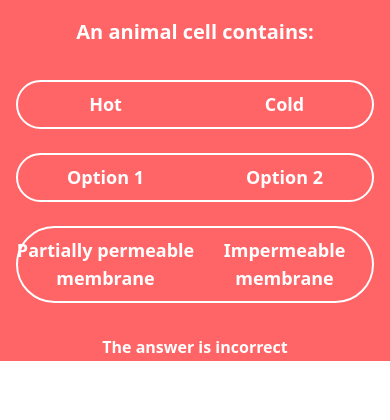
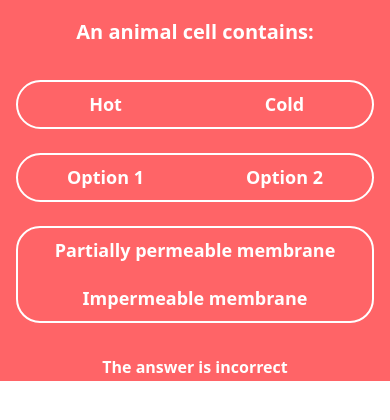
Before and after one commit to VHall1/seneca, a React (Vite) app: page / in a window 390 px wide. Shown: the top 420 px of the page. Built offline with nearby package versions, Linux system fonts and the light colour scheme.

Commit message:
implement vertical/horizontal toggles

```diff
--- a/src/components/ToggleGroup/Toggle.tsx
+++ /dev/null
@@ -1,51 +0,0 @@
-import { clsx } from "clsx";
-import { ToggleGroupIndicator } from "./ToggleGroupIndicator";
-import { QuestionType } from "./types";
-
-export function Toggle({ question, disabled, value, onChange }: ToggleProps) {
-  return (
-    <div
-      role="radiogroup"
-      className="max-w-[900px] w-full mx-auto flex outline-2 -outline-offset-2 outline-white rounded-full relative"
-    >
-      {question.options.map((option) => (
-        <label
-          className={clsx(
-            "text-center text-[18px]/[1.6] lg:text-[24px]/[1.6] font-bold flex-1 py-2.5 lg:py-5 z-10",
-            {
-              "text-gray-500": value === option.value,
-              "text-white": value !== option.value,
-            }
-          )}
-          key={option.value}
-        >
-          {option.label}
-          <input
-            name={question.id}
-            value={option.value}
-            checked={value === option.value}
-            onChange={() => onChange(option.value)}
-            disabled={disabled}
-            type="radio"
-            className="appearance-none"
-          />
-        </label>
-      ))}
-
-      <ToggleGroupIndicator
-        selectedIndex={question.options.findIndex(
-          (option) => option.value === value
-        )}
-        questionsTotal={question.options.length}
-      />
-    </div>
-  );
-}
-
-interface ToggleProps {
-  question: QuestionType;
-  disabled: boolean;
-
-  value: string;
-  onChange: (value: string) => void;
-}
--- /dev/null
+++ b/src/components/ToggleGroup/Toggle/Toggle.tsx
@@ -0,0 +1,48 @@
+import { cn } from "../../../utils/cn";
+import { QuestionType } from "../types";
+import { useToggleOverflowingContext } from "./context";
+import { ToggleGroupIndicator } from "./ToggleGroupIndicator";
+import { ToggleItem } from "./ToggleItem";
+
+export function Toggle({ question, disabled, value, onChange }: ToggleProps) {
+  const { isOverflowing } = useToggleOverflowingContext();
+
+  return (
+    <div
+      role="radiogroup"
+      className={cn(
+        "max-w-[900px] overflow-hidden w-full mx-auto flex outline-2 -outline-offset-2 outline-white rounded-full relative",
+        {
+          "flex-col rounded-3xl": isOverflowing,
+        }
+      )}
+    >
+      {question.options.map((option) => (
+        <ToggleItem
+          name={question.id}
+          label={option.label}
+          checked={value === option.value}
+          disabled={disabled}
+          value={option.value}
+          onChange={onChange}
+          key={option.value}
+        />
+      ))}
+
+      <ToggleGroupIndicator
+        selectedIndex={question.options.findIndex(
+          (option) => option.value === value
+        )}
+        questionsTotal={question.options.length}
+      />
+    </div>
+  );
+}
+
+interface ToggleProps {
+  question: QuestionType;
+  disabled: boolean;
+
+  value: string;
+  onChange: (value: string) => void;
+}
--- /dev/null
+++ b/src/components/ToggleGroup/Toggle/ToggleGroupIndicator.tsx
@@ -0,0 +1,45 @@
+import { cn } from "../../../utils/cn";
+import { useToggleOverflowingContext } from "./context";
+
+export function ToggleGroupIndicator({
+  selectedIndex,
+  questionsTotal,
+}: ToggleGroupIndicatorProps) {
+  const { isOverflowing } = useToggleOverflowingContext();
+
+  if (selectedIndex === -1) {
+    return null;
+  }
+
+  const indicatorSize = 100 / questionsTotal;
+  let style: React.CSSProperties = {};
+  if (isOverflowing) {
+    style = {
+      left: 0,
+      width: "100%",
+      height: `${indicatorSize}%`,
+      top: `${selectedIndex * indicatorSize}%`,
+    };
+  } else {
+    style = {
+      top: 0,
+      height: "100%",
+      width: `${indicatorSize}%`,
+      left: `${selectedIndex * indicatorSize}%`,
+    };
+  }
+
+  return (
+    <div
+      className={cn("absolute bg-white transition-all", {
+        "rounded-full": !isOverflowing,
+      })}
+      style={style}
+    />
+  );
+}
+
+interface ToggleGroupIndicatorProps {
+  selectedIndex: number;
+  questionsTotal: number;
+}
--- /dev/null
+++ b/src/components/ToggleGroup/Toggle/ToggleItem.tsx
@@ -0,0 +1,77 @@
+import { useEffect, useRef } from "react";
+import { cn } from "../../../utils/cn";
+import { useToggleOverflowingContext } from "./context";
+
+export function ToggleItem({
+  name,
+  label,
+  checked,
+  disabled,
+  value,
+  onChange,
+}: ToggleItemProps) {
+  const ref = useRef<HTMLLabelElement>(null);
+
+  const { setIsOverflowing } = useToggleOverflowingContext();
+  const windowSizeRef = useRef(-1);
+
+  useEffect(() => {
+    const checkOverflow = () => {
+      if (!ref.current) return false;
+
+      const windowWidth = window.innerWidth;
+      const overflowing = ref.current.scrollWidth > ref.current.clientWidth;
+
+      // store the largest screen size that overflows to avoid flickering
+      // on smaller screen sizes
+      if (overflowing && windowWidth > windowSizeRef.current) {
+        windowSizeRef.current = windowWidth;
+        setIsOverflowing(overflowing);
+        return;
+      }
+      // if we happento go back to a larger screen size, reset the "lock"
+      // and update overflowing state
+      if (windowWidth > windowSizeRef.current) {
+        windowSizeRef.current = -1;
+        setIsOverflowing(overflowing);
+      }
+    };
+
+    checkOverflow();
+
+    window.addEventListener("resize", checkOverflow);
+    return () => window.removeEventListener("resize", checkOverflow);
+  }, []);
+
+  return (
+    <label
+      className={cn(
+        "overflow-hidden whitespace-nowrap text-white text-center text-[18px]/[1.6] lg:text-[24px]/[1.6] font-bold flex-1 py-2.5 lg:py-5 z-10",
+        {
+          "text-gray-500": checked,
+        }
+      )}
+      ref={ref}
+    >
+      {label}
+      <input
+        name={name}
+        value={value}
+        checked={checked}
+        onChange={() => onChange(value)}
+        disabled={disabled}
+        type="radio"
+        className="appearance-none"
+      />
+    </label>
+  );
+}
+
+interface ToggleItemProps {
+  name: string;
+  label: string;
+  checked: boolean;
+  disabled: boolean;
+  value: string;
+  onChange: (value: string) => void;
+}
--- /dev/null
+++ b/src/components/ToggleGroup/Toggle/context.tsx
@@ -0,0 +1,36 @@
+import { createContext, useContext, useState } from "react";
+
+interface ToggleOverflowingContextValue {
+  isOverflowing: boolean;
+  setIsOverflowing: (value: boolean) => void;
+}
+
+const ToggleOverflowingContext = createContext<
+  ToggleOverflowingContextValue | undefined
+>(undefined);
+
+export function ToggleOverflowingProvider({
+  children,
+}: {
+  children: React.ReactNode;
+}) {
+  const [isOverflowing, setIsOverflowing] = useState(false);
+
+  return (
+    <ToggleOverflowingContext value={{ isOverflowing, setIsOverflowing }}>
+      {children}
+    </ToggleOverflowingContext>
+  );
+}
+
+export function useToggleOverflowingContext() {
+  const ctx = useContext(ToggleOverflowingContext);
+
+  if (!ctx) {
+    throw new Error(
+      "useToggleOverflowingContext hook must be wrapped by ToggleOverflowingProvider"
+    );
+  }
+
+  return ctx;
+}
--- /dev/null
+++ b/src/components/ToggleGroup/Toggle/index.ts
@@ -0,0 +1,2 @@
+export { ToggleOverflowingProvider } from "./context";
+export { Toggle } from "./Toggle";
--- a/src/components/ToggleGroup/ToggleGroupIndicator.tsx
+++ /dev/null
@@ -1,27 +0,0 @@
-export function ToggleGroupIndicator({
-  selectedIndex,
-  questionsTotal,
-}: ToggleGroupIndicatorProps) {
-  if (selectedIndex === -1) {
-    return null;
-  }
-
-  const width = 100 / questionsTotal;
-
-  return (
-    <div
-      className="absolute bg-white transition-all rounded-full"
-      style={{
-        top: 0,
-        height: "100%",
-        width: `${width}%`,
-        left: `${selectedIndex * width}%`,
-      }}
-    />
-  );
-}
-
-interface ToggleGroupIndicatorProps {
-  selectedIndex: number;
-  questionsTotal: number;
-}
--- a/src/components/ToggleGroup/index.tsx
+++ b/src/components/ToggleGroup/index.tsx
@@ -1,5 +1,5 @@
 import { useState } from "react";
-import { Toggle } from "./Toggle";
+import { Toggle, ToggleOverflowingProvider } from "./Toggle";
 import { QuestionType } from "./types";
 
 export function ToggleGroup({ title, questions }: ToggleGroupProps) {
@@ -22,13 +22,14 @@ export function ToggleGroup({ title, questions }: ToggleGroupProps) {
 
       <div className="flex flex-col gap-6">
         {questions.map((q) => (
+          <ToggleOverflowingProvider key={q.id}>
             <Toggle
               question={q}
               disabled={allCorrect}
               value={answers[q.id]}
               onChange={(value) => handleOnChange(q.id, value)}
-            key={q.id}
             />
+          </ToggleOverflowingProvider>
         ))}
       </div>
 
```
Lines whose indentation alone changed are shown as unchanged.
